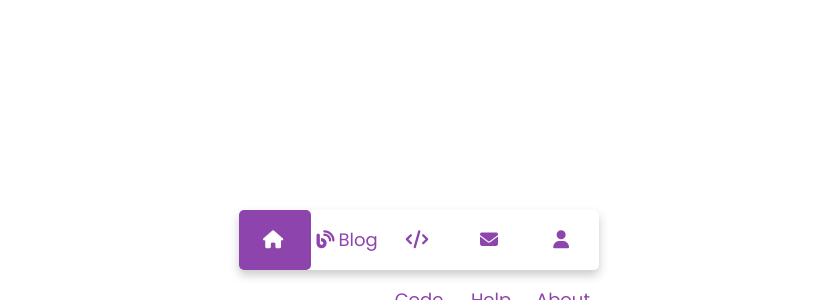
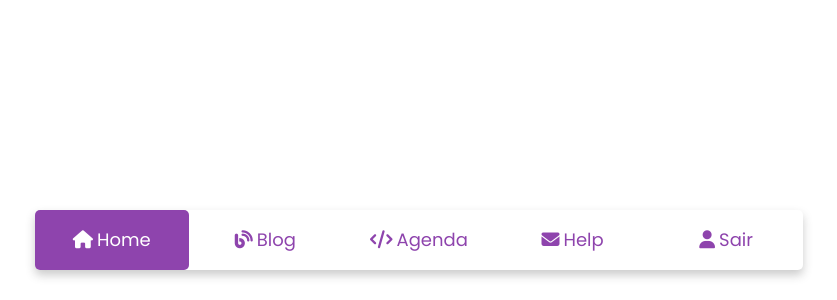
Before and after one commit to finestweber/Menu-Animado-para-dispositivo, a plain HTML site: page index.html in a window 1280 px wide. Shown: the part 500-800 px from the top of the page, without its empty margins (221-1058 px from the left). Drawn offline with Linux system fonts and the light colour scheme.

Commit message:
finalizado

```diff
--- a/index.html
+++ b/index.html
@@ -1,9 +1,9 @@
 <!DOCTYPE html>
-<html lang="en" dir="ltr">
+<html lang="pt-br" >
   <head>
     <meta charset="UTF-8">
     <title> Animated Image Gallery | CodingLab </title>
-    <link rel="stylesheet" href="style.css">
+    <link rel="stylesheet" href="menu-footer.css">
     <script src="https://kit.fontawesome.com/a076d05399.js"></script>
    </head>
 
@@ -25,13 +25,13 @@
       <i class="fas fa-blog"></i>Blog
       </label>
       <label class="code" for="code">
-        <i class="fas fa-code"></i>Code
+        <i class="fas fa-code"></i>Agenda
       </label>
       <label class="help" for="help">
         <i class="fas fa-envelope"></i>Help
       </label>
       <label class="about" for="about">
-        <i class="fas fa-user"></i>About
+        <i class="fas fa-user"></i>Sair
       </label>
     </nav>
   </div>
--- /dev/null
+++ b/menu-footer.css
@@ -0,0 +1,292 @@
+@import url('https://fonts.googleapis.com/css2?family=Poppins:wght@200;300;400;500;600;700&display=swap');
+*{
+  margin: 0;
+  padding: 0;
+  box-sizing: border-box;
+  font-family: 'Poppins',sans-serif;
+}
+body{
+  position: fixed; /* Define o posicionamento fixo */
+  bottom: 20px; /* Define a distância entre o elemento e a borda inferior da janela */
+  left: 50%; /* Opcional: define a posição horizontal do elemento */
+  transform: translateX(-50%); /* Opcional: centraliza o elemento horizontalmente */
+  color: #fff; /* Cor do texto */
+  padding: 10px 20px; /* Espaçamento interno */
+  border-radius: 5px; /* Borda arredondada */
+  z-index: 1000;
+}
+/* para dispositivos 350x760*/
+
+@media (min-width:320px) {
+  nav{
+    width: 320px;
+    height: 60px;
+    border-radius: 5px;
+    display: flex;
+    text-align: center;
+    position: relative;
+    background: #fff;
+    box-shadow: 0 5px 10px rgba(49, 49, 49, 0.25);
+
+
+  }
+  nav label{
+    width: 100%;
+    height: 100%;
+    line-height: 60px;
+    font-size: 18px;
+    font-weight: 400;
+    border-radius: 5px;
+    margin: 0 5px;
+    color: #8e44ad;
+    position: relative;
+    z-index: 1;
+    cursor: pointer;
+    transition: all 0.3s ease;
+  }
+  nav label:hover{
+  background: rgba(142, 68, 173, 0.3);
+  }
+  nav label i{
+    margin-right: 4px;
+  }
+  nav .slider{
+    position: absolute;
+    height: 100%;
+    width: 20%;
+    background: #8e44ad;
+    left: 0;
+    top: 0;
+    border-radius: 5px;
+    transition: all 0.4s cubic-bezier(0.68, -0.55, 0.265, 1.55);
+    z-index: 1;
+  }
+  #home:checked ~ nav label.home,
+  #blog:checked ~ nav label.blog,
+  #code:checked ~ nav label.code,
+  #help:checked ~ nav label.help,
+  #about:checked ~ nav label.about{
+    color: #fff;
+  }
+  #blog:checked ~ nav .slider{
+  left: 20%;
+  }
+  #code:checked ~ nav .slider{
+  left: 40%;
+  }
+  #help:checked ~ nav .slider{
+  left: 60%;
+  }
+  #about:checked ~ nav .slider{
+  left: 80%;
+  }
+  input[type=radio]{
+    display: none;
+  }
+}
+
+@media (min-width:360px) {
+  nav{
+    width: 360px;
+    height: 60px;
+    border-radius: 5px;
+    display: flex;
+    text-align: center;
+    position: relative;
+    background: #fff;
+    box-shadow: 0 5px 10px rgba(49, 49, 49, 0.25);
+
+
+  }
+  nav label{
+    width: 100%;
+    height: 100%;
+    line-height: 60px;
+    font-size: 18px;
+    font-weight: 400;
+    border-radius: 5px;
+    margin: 0 5px;
+    color: #8e44ad;
+    position: relative;
+    z-index: 1;
+    cursor: pointer;
+    transition: all 0.3s ease;
+  }
+  nav label:hover{
+  background: rgba(142, 68, 173, 0.3);
+  }
+  nav label i{
+    margin-right: 4px;
+  }
+  nav .slider{
+    position: absolute;
+    height: 100%;
+    width: 20%;
+    background: #8e44ad;
+    left: 0;
+    top: 0;
+    border-radius: 5px;
+    transition: all 0.4s cubic-bezier(0.68, -0.55, 0.265, 1.55);
+    z-index: 1;
+  }
+  #home:checked ~ nav label.home,
+  #blog:checked ~ nav label.blog,
+  #code:checked ~ nav label.code,
+  #help:checked ~ nav label.help,
+  #about:checked ~ nav label.about{
+    color: #fff;
+  }
+  #blog:checked ~ nav .slider{
+  left: 20%;
+  }
+  #code:checked ~ nav .slider{
+  left: 40%;
+  }
+  #help:checked ~ nav .slider{
+  left: 60%;
+  }
+  #about:checked ~ nav .slider{
+  left: 80%;
+  }
+  input[type=radio]{
+    display: none;
+  }
+}
+
+
+@media (min-width:425px) {
+  nav{
+    width: 425px;
+    height: 60px;
+    border-radius: 5px;
+    display: flex;
+    text-align: center;
+    position: relative;
+    background: #fff;
+    box-shadow: 0 5px 10px rgba(49, 49, 49, 0.25);
+
+
+  }
+  nav label{
+    width: 100%;
+    height: 100%;
+    line-height: 60px;
+    font-size: 18px;
+    font-weight: 400;
+    border-radius: 5px;
+    margin: 0 5px;
+    color: #8e44ad;
+    position: relative;
+    z-index: 1;
+    cursor: pointer;
+    transition: all 0.3s ease;
+  }
+  nav label:hover{
+  background: rgba(142, 68, 173, 0.3);
+  }
+  nav label i{
+    margin-right: 4px;
+  }
+  nav .slider{
+    position: absolute;
+    height: 100%;
+    width: 20%;
+    background: #8e44ad;
+    left: 0;
+    top: 0;
+    border-radius: 5px;
+    transition: all 0.4s cubic-bezier(0.68, -0.55, 0.265, 1.55);
+    z-index: 1;
+  }
+  #home:checked ~ nav label.home,
+  #blog:checked ~ nav label.blog,
+  #code:checked ~ nav label.code,
+  #help:checked ~ nav label.help,
+  #about:checked ~ nav label.about{
+    color: #fff;
+  }
+  #blog:checked ~ nav .slider{
+  left: 20%;
+  }
+  #code:checked ~ nav .slider{
+  left: 40%;
+  }
+  #help:checked ~ nav .slider{
+  left: 60%;
+  }
+  #about:checked ~ nav .slider{
+  left: 80%;
+  }
+  input[type=radio]{
+    display: none;
+  }
+}
+
+
+@media (min-width:768px) {
+  nav{
+    width: 768px;
+    height: 60px;
+    border-radius: 5px;
+    display: flex;
+    text-align: center;
+    position: relative;
+    background: #fff;
+    box-shadow: 0 5px 10px rgba(49, 49, 49, 0.25);
+
+
+  }
+  nav label{
+    width: 100%;
+    height: 100%;
+    line-height: 60px;
+    font-size: 18px;
+    font-weight: 400;
+    border-radius: 5px;
+    margin: 0 5px;
+    color: #8e44ad;
+    position: relative;
+    z-index: 1;
+    cursor: pointer;
+    transition: all 0.3s ease;
+  }
+  nav label:hover{
+  background: rgba(142, 68, 173, 0.3);
+  }
+  nav label i{
+    margin-right: 4px;
+  }
+  nav .slider{
+    position: absolute;
+    height: 100%;
+    width: 20%;
+    background: #8e44ad;
+    left: 0;
+    top: 0;
+    border-radius: 5px;
+    transition: all 0.4s cubic-bezier(0.68, -0.55, 0.265, 1.55);
+    z-index: 1;
+  }
+  #home:checked ~ nav label.home,
+  #blog:checked ~ nav label.blog,
+  #code:checked ~ nav label.code,
+  #help:checked ~ nav label.help,
+  #about:checked ~ nav label.about{
+    color: #fff;
+  }
+  #blog:checked ~ nav .slider{
+  left: 20%;
+  }
+  #code:checked ~ nav .slider{
+  left: 40%;
+  }
+  #help:checked ~ nav .slider{
+  left: 60%;
+  }
+  #about:checked ~ nav .slider{
+  left: 80%;
+  }
+  input[type=radio]{
+    display: none;
+  }
+}
--- a/style.css
+++ /dev/null
@@ -1,84 +0,0 @@
-@import url('https://fonts.googleapis.com/css2?family=Poppins:wght@200;300;400;500;600;700&display=swap');
-*{
-  margin: 0;
-  padding: 0;
-  box-sizing: border-box;
-  font-family: 'Poppins',sans-serif;
-}
-body{
-  position: fixed; /* Define o posicionamento fixo */
-  bottom: 20px; /* Define a distância entre o elemento e a borda inferior da janela */
-  left: 50%; /* Opcional: define a posição horizontal do elemento */
-  transform: translateX(-50%); /* Opcional: centraliza o elemento horizontalmente */
-  color: #fff; /* Cor do texto */
-  padding: 10px 20px; /* Espaçamento interno */
-  border-radius: 5px; /* Borda arredondada */
-  z-index: 1000;
-}
-@media (min-width:350px) {
-  nav{
-    width: 360px;
-    height: 60px;
-    border-radius: 5px;
-    display: flex;
-    text-align: center;
-    position: relative;
-    background: #fff;
-    box-shadow: 0 5px 10px rgba(49, 49, 49, 0.25);
-
-
-  }
-  nav label{
-    width: 100%;
-    height: 100%;
-    line-height: 60px;
-    font-size: 18px;
-    font-weight: 400;
-    border-radius: 5px;
-    margin: 0 5px;
-    color: #8e44ad;
-    position: relative;
-    z-index: 1;
-    cursor: pointer;
-    transition: all 0.3s ease;
-  }
-  nav label:hover{
-  background: rgba(142, 68, 173, 0.3);
-  }
-  nav label i{
-    margin-right: 4px;
-  }
-  nav .slider{
-    position: absolute;
-    height: 100%;
-    width: 20%;
-    background: #8e44ad;
-    left: 0;
-    top: 0;
-    border-radius: 5px;
-    transition: all 0.4s cubic-bezier(0.68, -0.55, 0.265, 1.55);
-    z-index: 1;
-  }
-  #home:checked ~ nav label.home,
-  #blog:checked ~ nav label.blog,
-  #code:checked ~ nav label.code,
-  #help:checked ~ nav label.help,
-  #about:checked ~ nav label.about{
-    color: #fff;
-  }
-  #blog:checked ~ nav .slider{
-  left: 20%;
-  }
-  #code:checked ~ nav .slider{
-  left: 40%;
-  }
-  #help:checked ~ nav .slider{
-  left: 60%;
-  }
-  #about:checked ~ nav .slider{
-  left: 80%;
-  }
-  input[type=radio]{
-    display: none;
-  }
-}
```
